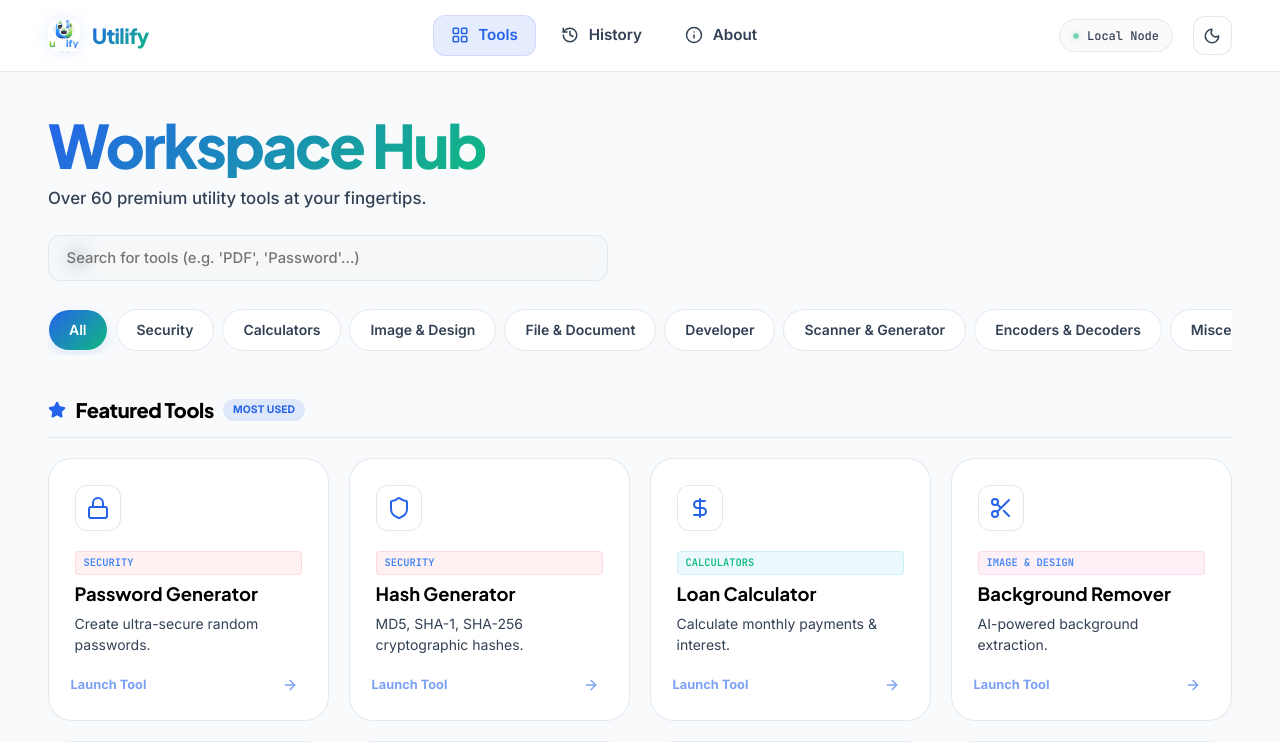
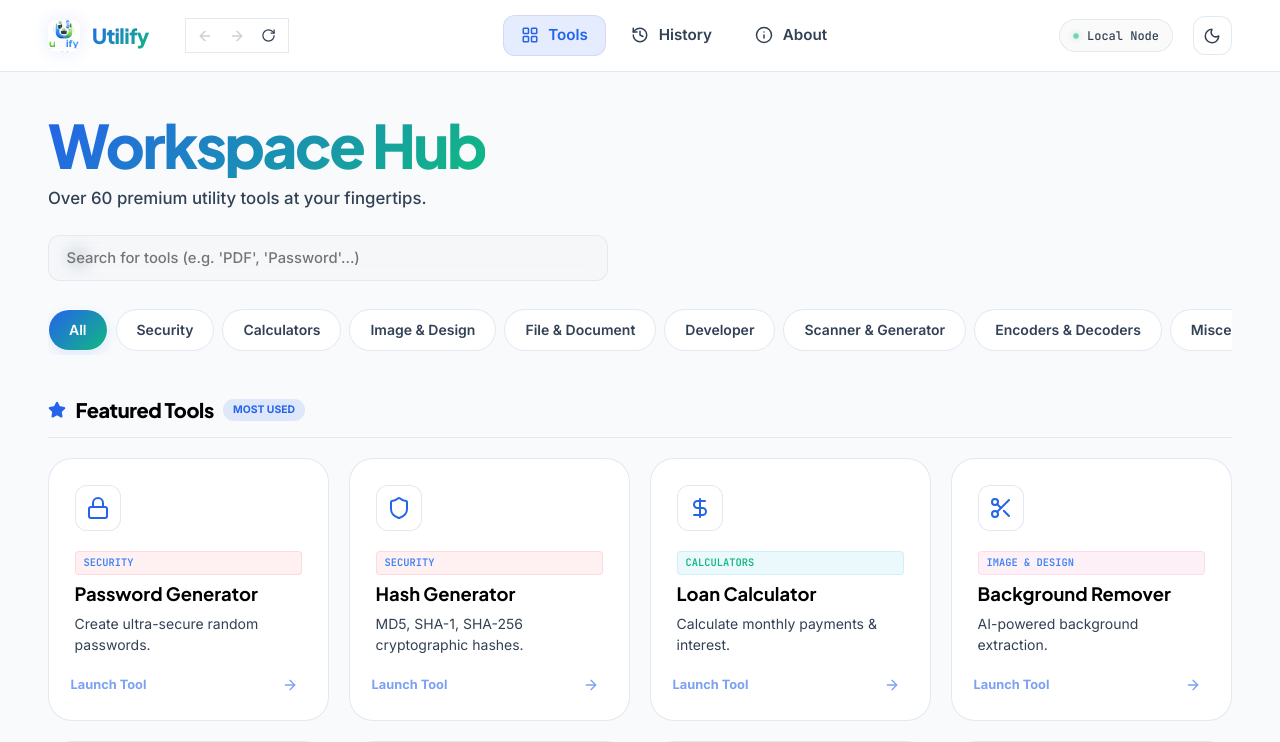
Before and after one commit to Mwenda-Boniface/Utilify, a React (Vite) app: page / in a window 1280 px wide. Shown: the top 742 px of the page. Built offline with nearby package versions, Linux system fonts and the light colour scheme; what @zxcvbn-ts/core would draw is missing.

Commit message:
feat: implement browser-style history back/forward/refresh navigation controls

```diff
--- a/src/App.tsx
+++ b/src/App.tsx
@@ -1,16 +1,91 @@
-import { useState } from 'react';
+import { useState, useEffect, useRef } from 'react';
 import Layout from './layout/Layout';
 import Dashboard from './pages/Dashboard';
 
+interface HistoryState {
+  tab: string;
+  toolId: string | null;
+}
+
 function App() {
   const [activeTab, setActiveTab] = useState('Tools');
+  const [selectedToolId, setSelectedToolId] = useState<string | null>(null);
+
+  // History stack management
+  const [history, setHistory] = useState<HistoryState[]>([{ tab: 'Tools', toolId: null }]);
+  const [historyIndex, setHistoryIndex] = useState(0);
+  const isNavigatingStack = useRef(false);
+
+  // Sync state transitions to the history stack
+  useEffect(() => {
+    if (isNavigatingStack.current) {
+      isNavigatingStack.current = false;
+      return;
+    }
+
+    const current = history[historyIndex];
+    if (current && current.tab === activeTab && current.toolId === selectedToolId) {
+      return;
+    }
+
+    // Truncate any forward history and push new state
+    const cleanHistory = history.slice(0, historyIndex + 1);
+    setHistory([...cleanHistory, { tab: activeTab, toolId: selectedToolId }]);
+    setHistoryIndex(cleanHistory.length);
+  }, [activeTab, selectedToolId]);
+
+  const goBack = () => {
+    if (historyIndex > 0) {
+      const prevIndex = historyIndex - 1;
+      const targetState = history[prevIndex];
+      isNavigatingStack.current = true;
+      setHistoryIndex(prevIndex);
+      setActiveTab(targetState.tab);
+      setSelectedToolId(targetState.toolId);
+    }
+  };
+
+  const goForward = () => {
+    if (historyIndex < history.length - 1) {
+      const nextIndex = historyIndex + 1;
+      const targetState = history[nextIndex];
+      isNavigatingStack.current = true;
+      setHistoryIndex(nextIndex);
+      setActiveTab(targetState.tab);
+      setSelectedToolId(targetState.toolId);
+    }
+  };
+
+  const handleRefresh = () => {
+    window.location.reload();
+  };
+
+  const handleTabChange = (tab: string) => {
+    setActiveTab(tab);
+    setSelectedToolId(null);
+  };
+
+  const canGoBack = historyIndex > 0;
+  const canGoForward = historyIndex < history.length - 1;
 
   return (
-    <Layout activeTab={activeTab} setActiveTab={setActiveTab}>
-      <Dashboard activeTab={activeTab} setActiveTab={setActiveTab} />
+    <Layout
+      activeTab={activeTab}
+      setActiveTab={handleTabChange}
+      onBack={goBack}
+      onForward={goForward}
+      onRefresh={handleRefresh}
+      canGoBack={canGoBack}
+      canGoForward={canGoForward}
+    >
+      <Dashboard
+        activeTab={activeTab}
+        setActiveTab={handleTabChange}
+        selectedToolId={selectedToolId}
+        setSelectedToolId={setSelectedToolId}
+      />
     </Layout>
   );
 }
 
-
 export default App;
--- a/src/layout/Layout.module.css
+++ b/src/layout/Layout.module.css
@@ -29,6 +29,42 @@
   display: flex;
   align-items: center;
   gap: 0.75rem;
+}
+
+.navControls {
+  display: flex;
+  align-items: center;
+  gap: 0.35rem;
+  margin-left: 1.5rem;
+  background: rgba(255, 255, 255, 0.03);
+  border: 1px solid var(--border);
+  border-radius: var(--radius-full);
+  padding: 0.2rem 0.4rem;
+}
+
+.controlBtn {
+  background: transparent;
+  border: none;
+  color: var(--text-muted);
+  width: 26px;
+  height: 26px;
+  display: flex;
+  align-items: center;
+  justify-content: center;
+  border-radius: 50%;
+  cursor: pointer;
+  transition: all var(--transition-fast);
+  padding: 0;
+}
+
+.controlBtn:hover:not(:disabled) {
+  background: rgba(255, 255, 255, 0.08);
+  color: var(--text-main);
+}
+
+.controlBtn:disabled {
+  opacity: 0.25;
+  cursor: not-allowed;
 }
 
 .logoIcon {
--- a/src/layout/Layout.tsx
+++ b/src/layout/Layout.tsx
@@ -1,5 +1,5 @@
 import React from 'react';
-import { LayoutGrid, Moon, Sun, Info, Box, History } from 'lucide-react';
+import { LayoutGrid, Moon, Sun, Info, History, ArrowLeft, ArrowRight, RotateCw } from 'lucide-react';
 import { useTheme } from '../hooks/useTheme';
 import styles from './Layout.module.css';
 import { motion } from 'framer-motion';
@@ -9,9 +9,23 @@ interface LayoutProps {
   children: React.ReactNode;
   activeTab: string;
   setActiveTab: (tab: string) => void;
+  onBack: () => void;
+  onForward: () => void;
+  onRefresh: () => void;
+  canGoBack: boolean;
+  canGoForward: boolean;
 }
 
-const Layout: React.FC<LayoutProps> = ({ children, activeTab, setActiveTab }) => {
+const Layout: React.FC<LayoutProps> = ({
+  children,
+  activeTab,
+  setActiveTab,
+  onBack,
+  onForward,
+  onRefresh,
+  canGoBack,
+  canGoForward
+}) => {
   const { theme, toggleTheme } = useTheme();
 
   const menuItems = [
@@ -30,6 +44,33 @@ const Layout: React.FC<LayoutProps> = ({ children, activeTab, setActiveTab }) =>
               <img src={utilifyLogo} alt="Utilify" className={styles.logoIconImage} />
             </div>
             <span className={styles.logoText}>Utilify</span>
+
+            {/* Browser Navigation Controls */}
+            <div className={styles.navControls}>
+              <button
+                className={`${styles.controlBtn} ${!canGoBack ? styles.disabled : ''}`}
+                onClick={onBack}
+                disabled={!canGoBack}
+                title="Go Back"
+              >
+                <ArrowLeft size={16} />
+              </button>
+              <button
+                className={`${styles.controlBtn} ${!canGoForward ? styles.disabled : ''}`}
+                onClick={onForward}
+                disabled={!canGoForward}
+                title="Go Forward"
+              >
+                <ArrowRight size={16} />
+              </button>
+              <button
+                className={styles.controlBtn}
+                onClick={onRefresh}
+                title="Refresh Page"
+              >
+                <RotateCw size={15} />
+              </button>
+            </div>
           </div>
         </div>
 
--- a/src/pages/Dashboard.tsx
+++ b/src/pages/Dashboard.tsx
@@ -252,12 +252,13 @@ const CATEGORY_COLORS: Record<string, string> = {
 interface DashboardProps {
   activeTab: string;
   setActiveTab: (tab: string) => void;
+  selectedToolId: string | null;
+  setSelectedToolId: (id: string | null) => void;
 }
 
-const Dashboard: React.FC<DashboardProps> = ({ activeTab }) => {
+const Dashboard: React.FC<DashboardProps> = ({ activeTab, selectedToolId, setSelectedToolId }) => {
   const [search, setSearch] = useState('');
   const [activeCategory, setActiveCategory] = useState<ToolCategory>('All');
-  const [selectedToolId, setSelectedToolId] = useState<string | null>(null);
   const [history, setHistory] = useState<string[]>(() =>
     JSON.parse(localStorage.getItem('mrbit_history') || '[]')
   );
@@ -272,11 +273,6 @@ const Dashboard: React.FC<DashboardProps> = ({ activeTab }) => {
       });
     }
   }, [selectedToolId]);
-
-  // Reset selected tool when changing tabs
-  useEffect(() => {
-    setSelectedToolId(null);
-  }, [activeTab]);
 
   const clearHistory = () => {
     localStorage.removeItem('mrbit_history');
```
